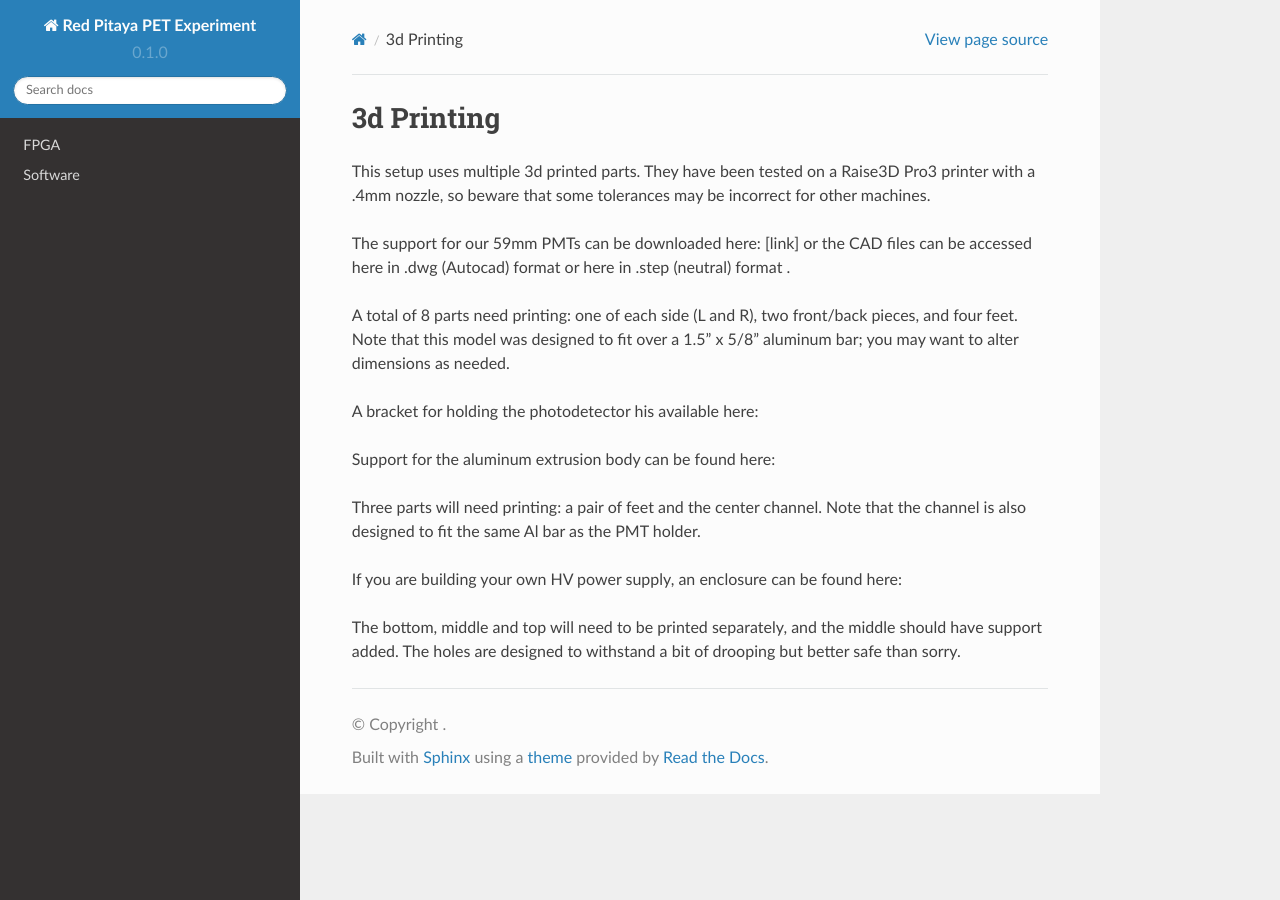
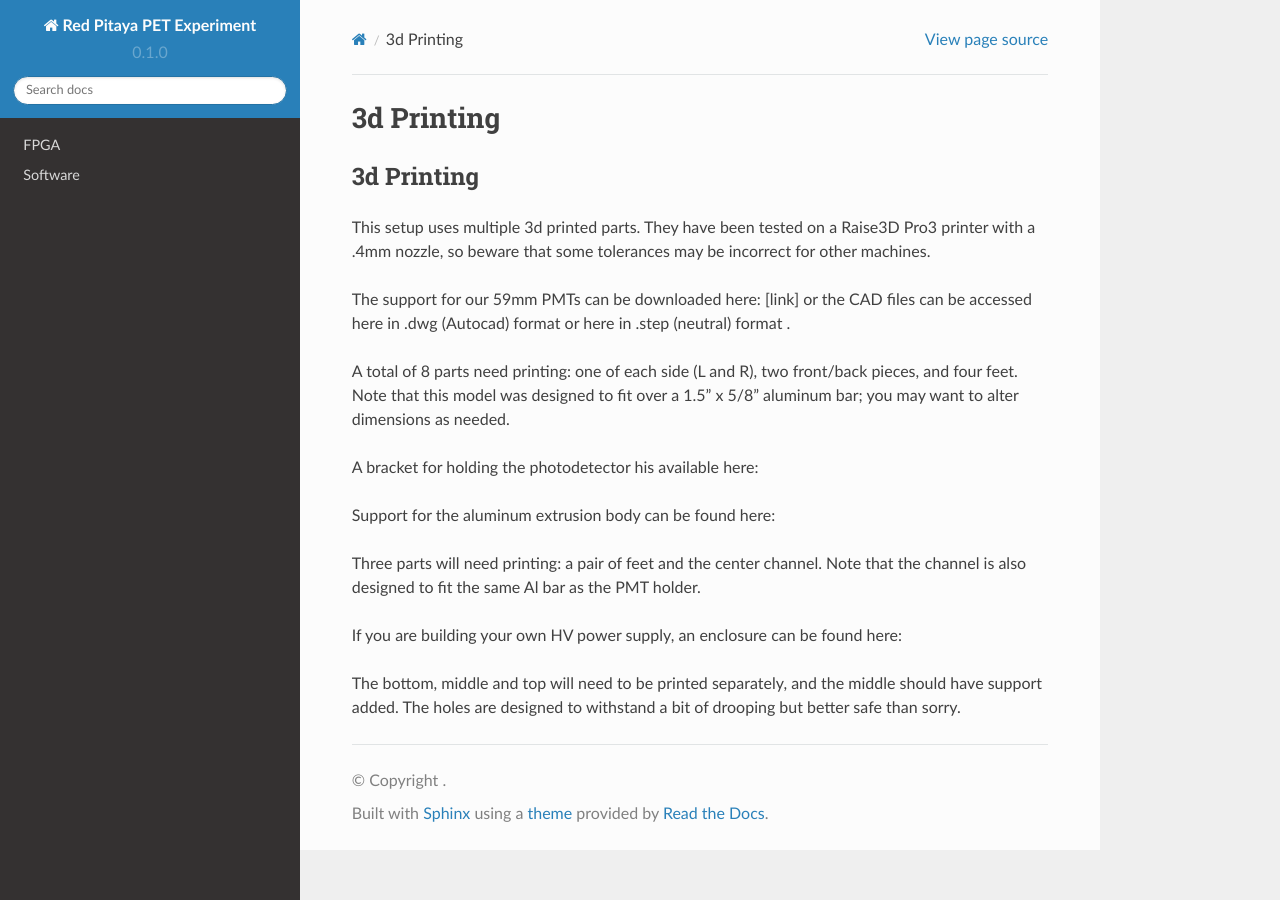
Before and after one commit to UChicagoPhysicsLabs/PositronEmissionTomography, a Sphinx documentation site: the page built from docs/source/3d_printing.rst, in a window 1280 px wide. Built offline with Sphinx 7.4.7 and the Read the Docs theme 2.0.0, drawn with Linux system fonts in a browser that asks for light colours; pages that are not in the unit, such as notebooks, are missing from menus.

```diff
--- a/docs/source/3d_printing.rst
+++ b/docs/source/3d_printing.rst
@@ -1,3 +1,6 @@
+
+3d Printing
+******************
 
 3d Printing
 ===============
--- a/docs/source/circuitry.rst
+++ b/docs/source/circuitry.rst
@@ -1,4 +1,7 @@
 .. _Circuitry Page:
+
+Circuitry
+**********
 
 Circuitry
 ===============
```
